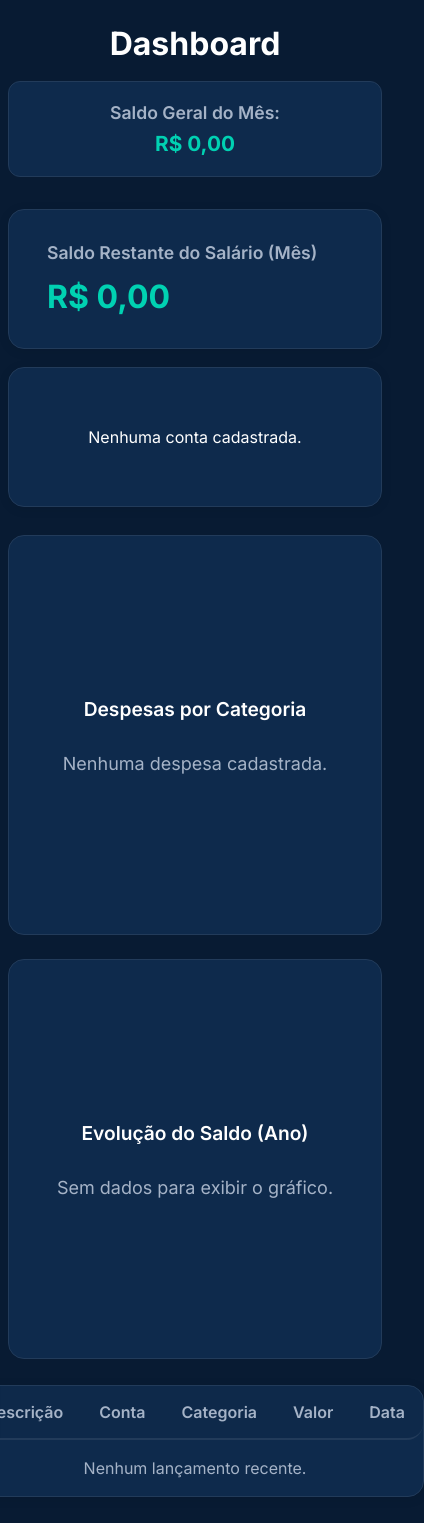
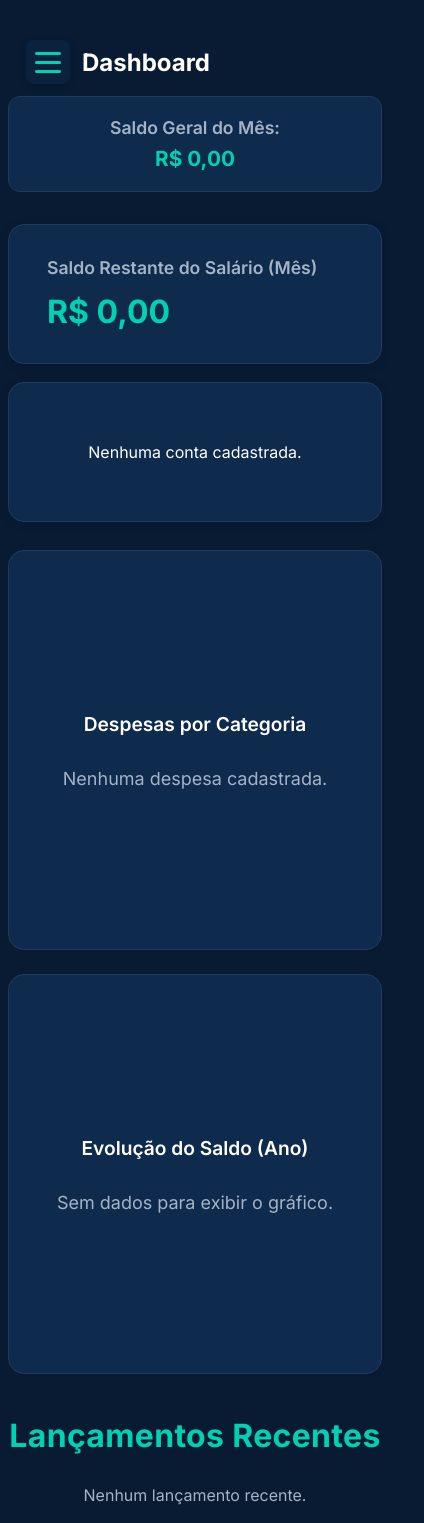
Before and after one commit to MiguellArcanjo/MyMoney, a Next.js app in the folder mymoney/: page /dashboard in a window 390 px wide. Shown: the whole page, 424 px wide, since content can reach past the window. Built offline with nearby package versions, Linux system fonts and the light colour scheme.

Commit message:
Fix: Adição do menuHamburguer nas paginas que faltaram; Fix: Ajustes na responsividade em Lançamentos e no dashboard

```diff
--- a/mymoney/src/app/dashboard/page.module.css
+++ b/mymoney/src/app/dashboard/page.module.css
@@ -204,6 +204,55 @@
     margin: 8px 0;
     padding: 16px;
   }
+  .cardsMobileWrapper {
+    width: 100%;
+    display: flex;
+    flex-direction: column;
+    gap: 12px;
+  }
+  .contaCardMobile {
+    display: flex;
+    flex-direction: column;
+    background: var(--bg-card);
+    border-radius: 14px;
+    margin-bottom: 10px;
+    padding: 14px 12px 10px 14px;
+    box-shadow: 0 2px 12px 0 rgba(0,0,0,0.08);
+    color: var(--text);
+    width: 100%;
+    min-width: 0;
+    border: 1px solid var(--border);
+    transition: all 0.3s ease;
+  }
+  .contaNome {
+    color: var(--primary);
+    font-size: 1.08rem;
+    font-weight: 600;
+    margin-bottom: 4px;
+    transition: color 0.3s ease;
+  }
+  .contaTipo {
+    color: var(--text-secondary);
+    font-size: 0.98rem;
+    margin-bottom: 2px;
+    transition: color 0.3s ease;
+  }
+  .contaSaldo {
+    font-size: 1.08rem;
+    font-weight: 700;
+    margin-bottom: 2px;
+    transition: color 0.3s ease;
+  }
+  .mobileSectionTitle {
+    font-size: 2rem;
+    font-weight: bold;
+    color: var(--primary);
+    margin: 24px 0 12px 0;
+    padding-left: 0;
+    letter-spacing: 0.01em;
+    text-align: center;
+    width: 100%;
+  }
 }
 
 @media (max-width: 900px) {
@@ -224,3 +273,34 @@
     padding: 24px 8px 0 8px;
   }
 }
+
+.mobileHeaderBar {
+  width: 100%;
+  display: flex;
+  align-items: center;
+  margin-bottom: 12px;
+  padding: 16px 18px 0 18px;
+  position: relative;
+  z-index: 9999;
+  box-sizing: border-box;
+}
+
+.mobileTitle {
+  color: var(--text);
+  font-size: 1.5rem;
+  font-weight: bold;
+  transition: color 0.3s ease;
+  flex: 1;
+  text-align: left;
+}
+
+.mobileSectionTitle {
+  font-size: 2rem;
+  font-weight: bold;
+  color: var(--primary);
+  margin: 24px 0 12px 0;
+  padding-left: 0;
+  letter-spacing: 0.01em;
+  text-align: center;
+  width: 100%;
+}
--- a/mymoney/src/app/dashboard/page.tsx
+++ b/mymoney/src/app/dashboard/page.tsx
@@ -16,6 +16,7 @@ import {
   Title as ChartTitle
 } from "chart.js";
 import LoadingSpinner from "@/components/LoadingSpinner";
+import { useSidebar } from "@/components/SideBar/SidebarContext";
 
 ChartJS.register(ArcElement, Tooltip, Legend, CategoryScale, LinearScale, PointElement, LineElement, ChartTitle);
 
@@ -34,6 +35,7 @@ export default function Dashboard() {
   const filtroAno = new Date().getFullYear();
   const [lancamentosTotais, setLancamentosTotais] = useState<any[]>([]);
   const [isMobile, setIsMobile] = useState(false);
+  const { setIsOpen } = useSidebar();
 
   useEffect(() => {
     async function fetchContas() {
@@ -265,7 +267,23 @@ export default function Dashboard() {
     <div>
       <SideBar />
       <main className={styles.mainContent}>
+        {/* Barra de título e menu no mobile */}
+        {isMobile ? (
+          <div className={styles.mobileHeaderBar}>
+            <button
+              className="sidebar-hamburger"
+              style={{ position: 'static', top: 'unset', left: 'unset', marginRight: 12, zIndex: 10000 }}
+              onClick={() => setIsOpen(true)}
+            >
+              <span className="sidebar-hamburger-bar" />
+              <span className="sidebar-hamburger-bar" />
+              <span className="sidebar-hamburger-bar" />
+            </button>
+            <span className={styles.mobileTitle}>Dashboard</span>
+          </div>
+        ) : (
           <h1 className={styles.title}>Dashboard</h1>
+        )}
         <div className={styles.totalGasto}>
           <div className={styles.totalGastoLabel}>Saldo Geral do Mês:</div>
           <div className={styles.totalGastoValor}>
@@ -315,6 +333,29 @@ export default function Dashboard() {
               </div>
             </div>
             {/* Lançamentos Recentes */}
+            {isMobile ? (
+              <>
+                <div className={styles.mobileSectionTitle}>Lançamentos Recentes</div>
+                <div className={styles.cardsMobileWrapper}>
+                  {lancRecentes.length === 0 && (
+                    <div style={{ color: 'var(--text-secondary)', textAlign: 'center', padding: 18 }}>Nenhum lançamento recente.</div>
+                  )}
+                  {lancRecentes.map((l: any) => (
+                    <div className={styles.contaCardMobile} key={l.id}>
+                      <div className={styles.contaNome} style={{ color: 'var(--primary)', fontWeight: 700 }}>{l.descricao}</div>
+                      <div className={styles.contaTipo}>{contas.find(c => c.id === l.contaId)?.nome || '-'}</div>
+                      <div className={styles.contaTipo}>{l.categoria?.nome || '-'}</div>
+                      <div className={styles.contaSaldo} style={{ color: l.tipo === 'Despesa' ? '#FF5C5C' : 'var(--primary)', fontWeight: 700 }}>
+                        R$ {l.tipo === 'Despesa' ? '-' : '+'}{Math.abs(Number(l.valor)).toLocaleString('pt-BR', { minimumFractionDigits: 2 })}
+                      </div>
+                      <div className={styles.contaTipo}>{l.data ? new Date(l.data).toLocaleDateString('pt-BR') : '-'}</div>
+                    </div>
+                  ))}
+                </div>
+              </>
+            ) : (
+              <>
+                <div className={styles.mobileSectionTitle}>Lançamentos Recentes</div>
                 <table className={styles.recentTable}>
                   <thead>
                     <tr>
@@ -344,6 +385,8 @@ export default function Dashboard() {
                 </table>
               </>
             )}
+          </>
+        )}
       </main>
     </div>
   );
--- a/mymoney/src/app/lancamentos/page.module.css
+++ b/mymoney/src/app/lancamentos/page.module.css
@@ -294,6 +294,51 @@
   transition: color 0.3s ease;
 }
 
+.mobileHeaderBar {
+  width: 100%;
+  display: flex;
+  align-items: center;
+  margin-bottom: 12px;
+  padding: 16px 18px 0 18px;
+  position: relative;
+  z-index: 9999;
+  box-sizing: border-box;
+}
+
+.mobileTitle {
+  color: var(--text);
+  font-size: 1.5rem;
+  font-weight: bold;
+  transition: color 0.3s ease;
+  flex: 1;
+  text-align: left;
+}
+
+.mobileHeaderBar .sidebar-hamburger {
+  margin-right: 12px;
+  background: none !important;
+  border: none !important;
+  box-shadow: none !important;
+  outline: none !important;
+  z-index: 10001 !important;
+  width: 38px;
+  height: 38px;
+  display: flex;
+  flex-direction: column;
+  justify-content: center;
+  align-items: center;
+  padding: 0;
+}
+
+.mobileHeaderBar .sidebar-hamburger-bar {
+  display: block;
+  width: 28px;
+  height: 4px;
+  background: #fff !important;
+  margin: 3px 0;
+  border-radius: 2px;
+}
+
 @media (max-width: 1500px) {
   .mainContent {
     padding: 24px 0 0 0;
@@ -310,21 +355,17 @@
     margin: 0;
   }
   .mobileHeaderBar {
-    display: flex;
-    align-items: center;
-    justify-content: center;
-    width: 100%;
-    padding: 18px 0 12px 0;
-    margin-bottom: 0;
-    position: relative;
+    display: flex !important;
+    align-items: center !important;
+    justify-content: flex-start !important;
+    padding: 18px 0 12px 0 !important;
   }
   .mobileTitle {
-    flex: 1;
-    text-align: center;
-    font-size: 1.5rem;
+    text-align: left !important;
+    font-size: 2rem;
     font-weight: bold;
-    color: var(--text);
-    transition: color 0.3s ease;
+    width: 100%;
+    margin: 0;
   }
   .mobileMainWrapper {
     width: 100%;
@@ -383,9 +424,21 @@
     right: 5px;
   }
   .filtrosBar {
+    width: 100%;
+    display: flex;
     flex-direction: column;
-    align-items: stretch;
-    gap: 12px;
+    align-items: center;
+    justify-content: center;
+    gap: 16px;
+    margin-bottom: 18px;
+  }
+  .filtrosBar > div {
+    width: 100%;
+    max-width: 420px;
+    min-width: 0;
+    margin: 0 auto;
+    box-sizing: border-box;
+    justify-content: center;
   }
   .filtrosSelect {
     width: 100%;
--- a/mymoney/src/app/simulador/page.tsx
+++ b/mymoney/src/app/simulador/page.tsx
@@ -16,6 +16,7 @@ import {
 import LoadingSpinner from "@/components/LoadingSpinner";
 import styles from "./page.module.css";
 import { useSidebar } from "@/components/SideBar/SidebarContext";
+import { colors } from "react-select/dist/declarations/src/theme";
 
 ChartJS.register(
   CategoryScale,
@@ -184,6 +185,7 @@ export default function Simulador() {
         backgroundColor: 'rgba(14, 42, 76, 0.9)',
         titleColor: '#fff',
         bodyColor: '#fff',
+        color: '#fff',
         borderColor: '#00D1B2',
         borderWidth: 1,
         callbacks: {
@@ -199,7 +201,7 @@ export default function Simulador() {
           color: 'rgba(34, 59, 90, 0.2)'
         },
         ticks: {
-          color: 'var(--text-secondary)'
+          color: 'white',
         }
       },
       y: {
@@ -207,7 +209,7 @@ export default function Simulador() {
           color: 'rgba(34, 59, 90, 0.2)'
         },
         ticks: {
-          color: 'var(--text-secondary)',
+          color: 'white',
           callback: function(value: any) {
             return formatarMoeda(value);
           }
```
Also changed, not shown: mymoney/src/app/lancamentos/page.tsx (+12 -1 lines). Lines whose indentation alone changed are shown as unchanged.
